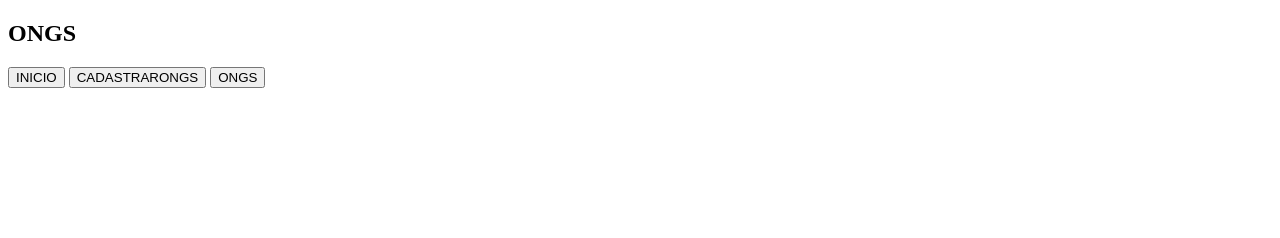
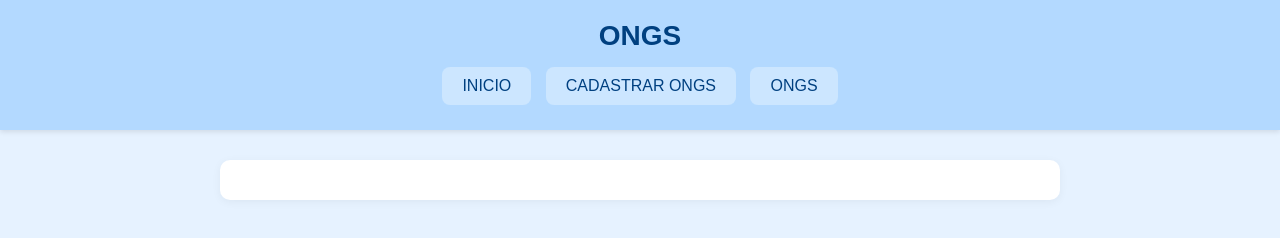
Before and after one commit to lucashmc/VoluntarioProva, a plain HTML site: page index.html in a window 1280 px wide. Drawn offline with Linux system fonts and the light colour scheme.

Commit message:
Adiçao da cores do css para noçao de desenvolvimento

```diff
--- a/index.html
+++ b/index.html
@@ -14,7 +14,7 @@
      <h2>ONGS </h2>
      <nav>
         <a href="index.html"><button>INICIO</button></a>
-        <a href="cadastrarOngs.html"><button>CADASTRARONGS</button></a>
+        <a href="cadastrarOngs.html"><button>CADASTRAR ONGS</button></a>
         <a href="visualizacao.html"><button>ONGS</button></a>
      </nav>
     </header>
--- a/main.css
+++ b/main.css
@@ -0,0 +1,60 @@
+/* main.css */
+
+/* Fonte base */
+body {
+    margin: 0;
+    font-family: Arial, sans-serif;
+    background-color: #e6f2ff; /* azul bebê */
+    color: #333;
+}
+
+/* Cabeçalho */
+.cabecalho {
+    background-color: #b3d9ff; /* tom mais forte de azul bebê */
+    padding: 20px;
+    text-align: center;
+    box-shadow: 0 2px 5px rgba(0, 0, 0, 0.1);
+}
+
+.cabecalho h2 {
+    margin: 0;
+    font-size: 28px;
+    color: #004080; /* azul escuro para contraste */
+}
+
+/* Navegação */
+nav {
+    margin-top: 10px;
+}
+
+nav a button {
+    background-color: #cce6ff;
+    border: none;
+    padding: 10px 20px;
+    margin: 5px;
+    font-size: 16px;
+    border-radius: 8px;
+    color: #004080;
+    cursor: pointer;
+    transition: background-color 0.3s ease;
+}
+
+nav a button:hover {
+    background-color: #99ccff;
+}
+
+/* Seção principal */
+main {
+    padding: 30px;
+    text-align: center;
+}
+
+/* Se você quiser adicionar uma seção depois, pode usar isso como base */
+section {
+    background-color: #ffffff;
+    padding: 20px;
+    border-radius: 10px;
+    box-shadow: 0 2px 10px rgba(0, 0, 0, 0.05);
+    margin: auto;
+    max-width: 800px;
+}
--- a/main.js
+++ b/main.js
@@ -0,0 +1 @@
+//
```
